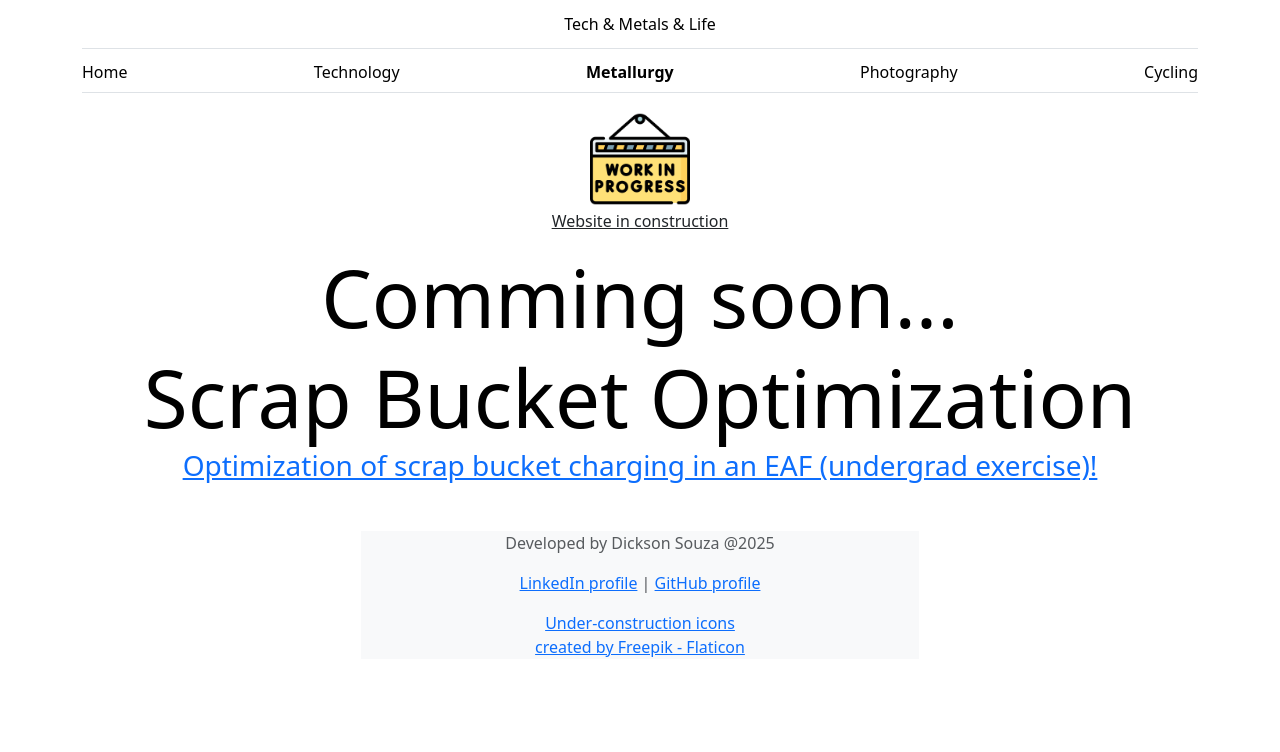
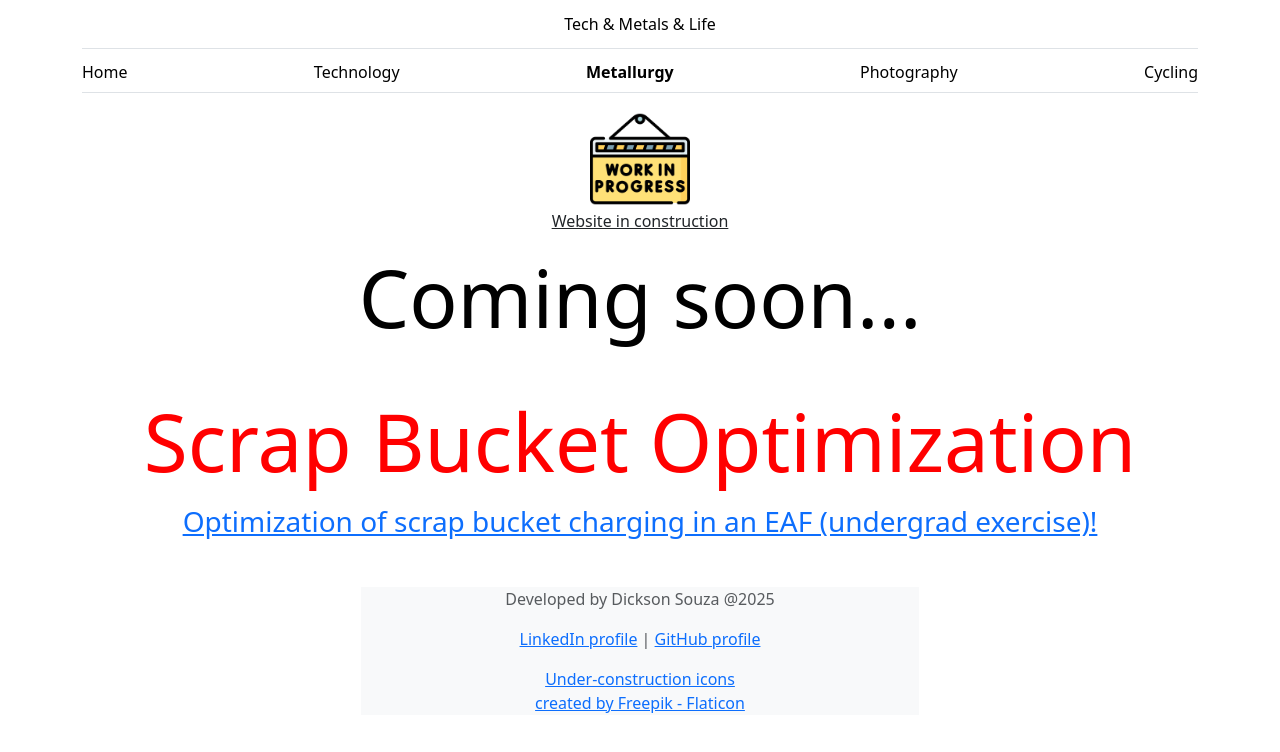
Before and after one commit to disouzam/blog-frontend-public, a React (Vite) app: page /metallurgy in a window 1280 px wide. Shown: the top 752 px of the page. Built offline with nearby package versions, Linux system fonts and the light colour scheme.

Commit message:
Changing style of Metallurgy page

```diff
--- a/src/components/Metallurgy.tsx
+++ b/src/components/Metallurgy.tsx
@@ -20,8 +20,8 @@ function Metallurgy() {
         </p>
       </div>
       <div className="text-center">
-        <h2 className="display-1 link-body-emphasis mb-1">Comming soon...</h2>
-        <h2 className="display-1 link-body-emphasis mb-1">
+        <h2 className="display-1 link-body-emphasis mb-5">Coming soon...</h2>
+        <h2 className="display-1 mb-3" style={{ color: "red" }}>
           Scrap Bucket Optimization
         </h2>
         <h3 className="text-center mb-5">
```
